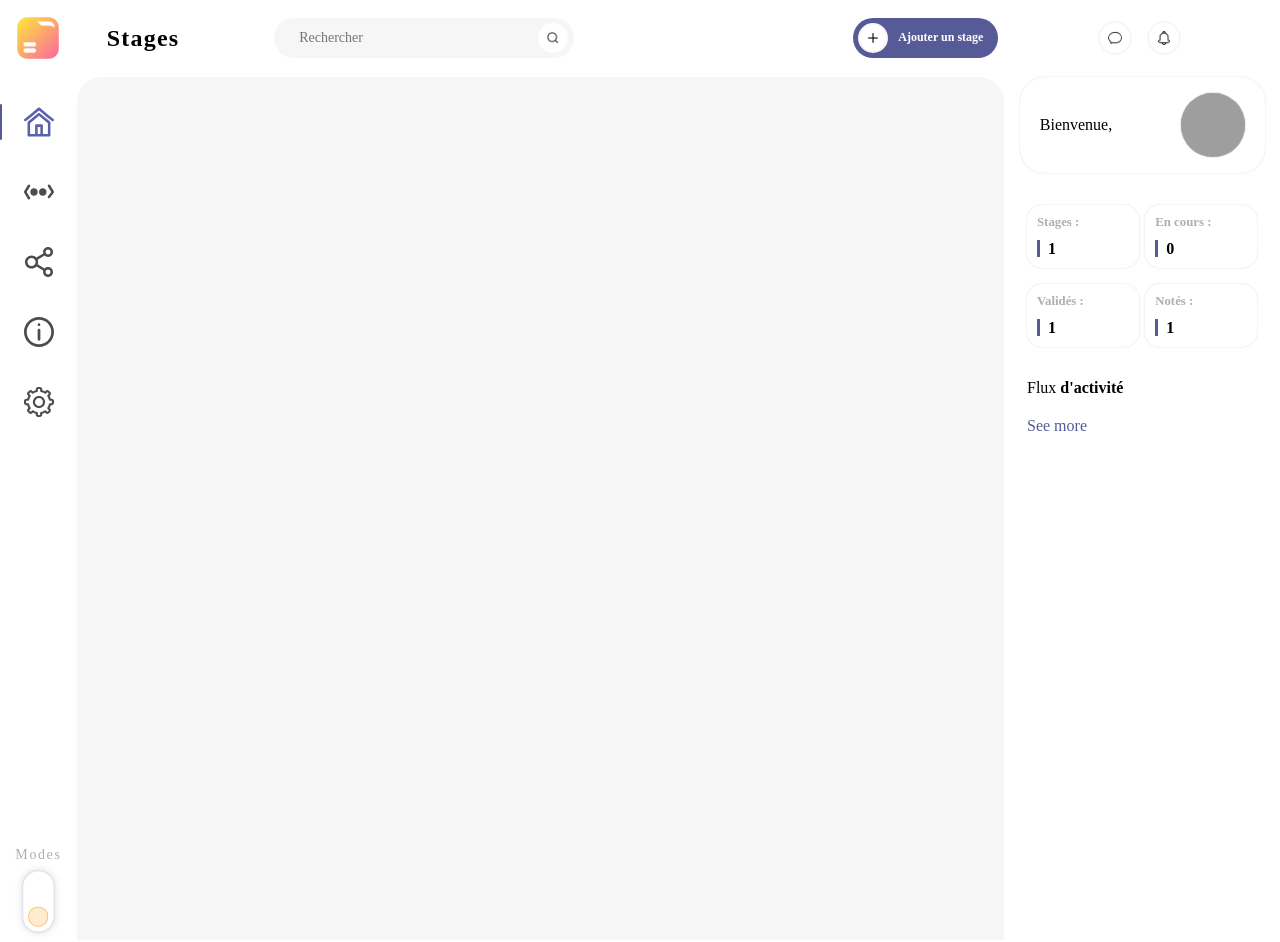
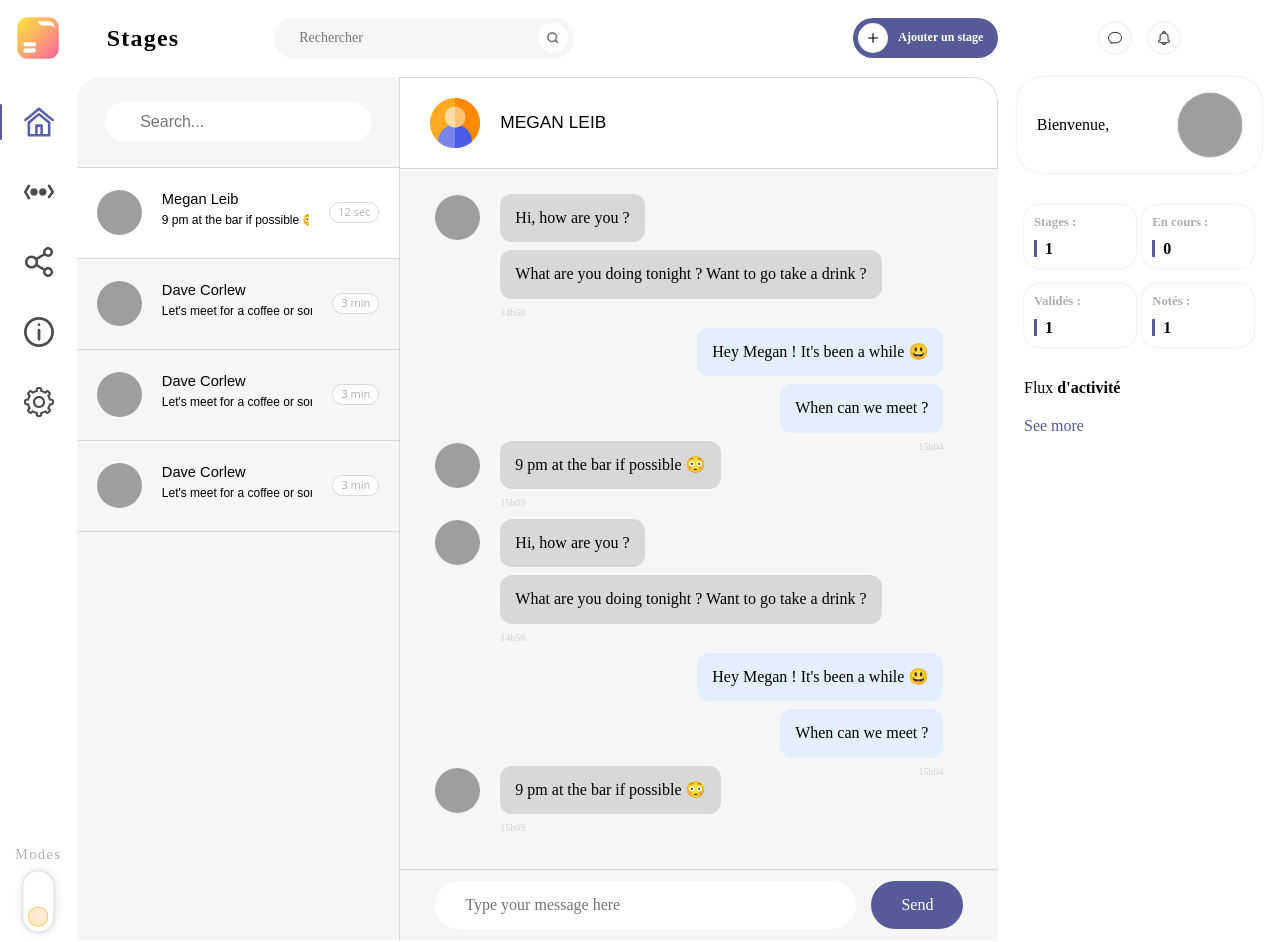
Before and after one commit to OmarDefaoui/internship_manager, a PHP site: page /chat.php in a window 1280 px wide. Run offline with PHP 8.4, Linux system fonts and the light colour scheme; the visitor is signed in with stand-in values (Sample User, id 1); data that the repository does not hold is empty; some libraries are stand-ins or nearby versions; grey boxes are pictures that could not be loaded.

Commit message:
Add chat screen UI

```diff
--- a/front_end/chat/chat.php
+++ b/front_end/chat/chat.php
@@ -185,7 +185,142 @@ if (isset($_SESSION['id'])) {
     <!-- main content -->
     <main>
       <div class="chat_container">
+        <section class="discussions">
+          <div class="discussion search">
+            <div class="searchbar">
+              <i class="fa fa-search" aria-hidden="true"></i>
+              <input type="text" placeholder="Search..."></input>
+            </div>
+          </div>
 
+          <div class="discussion message-active">
+            <div class="photo" style="background-image: url(https://images.unsplash.com/photo-1438761681033-6461ffad8d80?ixid=MnwxMjA3fDB8MHxwaG90by1wYWdlfHx8fGVufDB8fHx8&ixlib=rb-1.2.1&auto=format&fit=crop&w=1050&q=80);">
+            </div>
+            <div class="desc-contact">
+              <p class="name">Megan Leib</p>
+              <p class="message">9 pm at the bar if possible 😳</p>
+            </div>
+            <div class="timer">12 sec</div>
+          </div>
+
+          <div class="discussion">
+            <div class="photo" style="background-image: url(http://e0.365dm.com/16/08/16-9/20/theirry-henry-sky-sports-pundit_3766131.jpg?20161212144602);">
+            </div>
+            <div class="desc-contact">
+              <p class="name">Dave Corlew</p>
+              <p class="message">Let's meet for a coffee or something today ?</p>
+            </div>
+            <div class="timer">3 min</div>
+          </div>
+
+          <div class="discussion">
+            <div class="photo" style="background-image: url(http://e0.365dm.com/16/08/16-9/20/theirry-henry-sky-sports-pundit_3766131.jpg?20161212144602);">
+            </div>
+            <div class="desc-contact">
+              <p class="name">Dave Corlew</p>
+              <p class="message">Let's meet for a coffee or something today ?</p>
+            </div>
+            <div class="timer">3 min</div>
+          </div>
+
+          <div class="discussion">
+            <div class="photo" style="background-image: url(http://e0.365dm.com/16/08/16-9/20/theirry-henry-sky-sports-pundit_3766131.jpg?20161212144602);">
+            </div>
+            <div class="desc-contact">
+              <p class="name">Dave Corlew</p>
+              <p class="message">Let's meet for a coffee or something today ?</p>
+            </div>
+            <div class="timer">3 min</div>
+          </div>
+        </section>
+
+        <section class="chat">
+          <div class="header-chat">
+            <img src="../../back_end/assets/images/5.png" alt="image">
+            <p class="name">Megan Leib</p>
+          </div>
+
+          <div class="messages-chat">
+            <div class="message">
+              <div class="photo" style="background-image: url(https://images.unsplash.com/photo-1438761681033-6461ffad8d80?ixid=MnwxMjA3fDB8MHxwaG90by1wYWdlfHx8fGVufDB8fHx8&ixlib=rb-1.2.1&auto=format&fit=crop&w=1050&q=80);">
+                <div class="online"></div>
+              </div>
+              <p class="text"> Hi, how are you ? </p>
+            </div>
+
+            <div class="message text-only">
+              <p class="text"> What are you doing tonight ? Want to go take a drink ?</p>
+            </div>
+
+            <p class="time"> 14h58</p>
+
+            <div class="message text-only">
+              <div class="response">
+                <p class="text"> Hey Megan ! It's been a while 😃</p>
+              </div>
+            </div>
+
+            <div class="message text-only">
+              <div class="response">
+                <p class="text"> When can we meet ?</p>
+              </div>
+            </div>
+
+            <p class="response-time time"> 15h04</p>
+
+            <div class="message">
+              <div class="photo" style="background-image: url(https://images.unsplash.com/photo-1438761681033-6461ffad8d80?ixid=MnwxMjA3fDB8MHxwaG90by1wYWdlfHx8fGVufDB8fHx8&ixlib=rb-1.2.1&auto=format&fit=crop&w=1050&q=80);">
+                <div class="online"></div>
+              </div>
+              <p class="text"> 9 pm at the bar if possible 😳</p>
+            </div>
+
+            <p class="time"> 15h09</p>
+
+            <div class="message">
+              <div class="photo" style="background-image: url(https://images.unsplash.com/photo-1438761681033-6461ffad8d80?ixid=MnwxMjA3fDB8MHxwaG90by1wYWdlfHx8fGVufDB8fHx8&ixlib=rb-1.2.1&auto=format&fit=crop&w=1050&q=80);">
+                <div class="online"></div>
+              </div>
+              <p class="text"> Hi, how are you ? </p>
+            </div>
+
+            <div class="message text-only">
+              <p class="text"> What are you doing tonight ? Want to go take a drink ?</p>
+            </div>
+
+            <p class="time"> 14h58</p>
+
+            <div class="message text-only">
+              <div class="response">
+                <p class="text"> Hey Megan ! It's been a while 😃</p>
+              </div>
+            </div>
+
+            <div class="message text-only">
+              <div class="response">
+                <p class="text"> When can we meet ?</p>
+              </div>
+            </div>
+
+            <p class="response-time time"> 15h04</p>
+
+            <div class="message">
+              <div class="photo" style="background-image: url(https://images.unsplash.com/photo-1438761681033-6461ffad8d80?ixid=MnwxMjA3fDB8MHxwaG90by1wYWdlfHx8fGVufDB8fHx8&ixlib=rb-1.2.1&auto=format&fit=crop&w=1050&q=80);">
+                <div class="online"></div>
+              </div>
+              <p class="text"> 9 pm at the bar if possible 😳</p>
+            </div>
+
+            <p class="time"> 15h09</p>
+          </div>
+
+          <div class="footer-chat">
+            <form action="#" method="post">
+              <input type="text" id="write_message" placeholder="Type your message here" required="required">
+              <input type="submit" name="send_message" id="send_message" value="Send">
+            </form>
+          </div>
+        </section>
       </div>
     </main>
 
--- a/front_end/chat/css/chat.css
+++ b/front_end/chat/css/chat.css
@@ -0,0 +1,238 @@
+main {
+    padding: 0;
+}
+
+.chat_container {
+    width: 100%;
+    height: 100%;
+    display: flex;
+    flex-direction: row;
+}
+
+/* === CONVERSATIONS === */
+
+.chat_container .discussions {
+    width: 35%;
+    overflow: hidden;
+    display: inline-block;
+    border-right: solid 1px var(--color-grey-medium);
+}
+
+.chat_container .discussions .discussion {
+    width: 100%;
+    height: 90px;
+    background-color: var(--color-grey-light);
+    border-bottom: solid 1px var(--color-grey-medium);
+    display: flex;
+    align-items: center;
+    cursor: pointer;
+}
+
+/*          search        */
+
+.chat_container .discussions .search {
+    display: flex;
+    align-items: center;
+    justify-content: center;
+}
+
+.chat_container .discussions .search .searchbar {
+    height: 40px;
+    background-color: var(--color-white);
+    width: 70%;
+    padding: 0 20px;
+    border-radius: 50px;
+    display: flex;
+    align-items: center;
+}
+
+.chat_container .discussions .search .searchbar input {
+    margin-left: 15px;
+    height: 38px;
+    width: 100%;
+    border: none;
+    font-family: 'Montserrat', sans-serif;
+    outline: none;
+}
+
+/* discussion card */
+
+.chat_container .discussions .message-active {
+    background-color: var(--color-white);
+}
+
+.chat_container .discussions .discussion .photo {
+    margin-left: 20px;
+    display: block;
+    width: 45px;
+    height: 45px;
+    background: var(--color-grey-medium);
+    border-radius: 50%;
+    background-position: center;
+    background-size: cover;
+    background-repeat: no-repeat;
+}
+
+.chat_container .desc-contact {
+    height: 43px;
+    flex: 1;
+    white-space: nowrap;
+    overflow: hidden;
+    text-overflow: ellipsis;
+}
+
+.chat_container .discussions .discussion .name {
+    margin: 0 0 0 20px;
+    font-family: 'Montserrat', sans-serif;
+    font-size: 11pt;
+    color: var(--color-black);
+}
+
+.chat_container .discussions .discussion .message {
+    margin: 6px 0 0 20px;
+    font-family: 'Montserrat', sans-serif;
+    font-size: 9pt;
+    color: var(--color-black);
+}
+
+.chat_container .timer {
+    margin: 0 20px;
+    font-family: 'Open Sans', sans-serif;
+    font-size: 11px;
+    padding: 3px 8px;
+    color: var(--color-grey-dark);
+    background-color: var(--color-white);
+    border: 1px solid var(--color-grey-medium);
+    border-radius: 15px;
+}
+
+/*            chat              */
+
+.chat_container .chat {
+    flex: 1;
+    display: flex;
+    flex-direction: column;
+}
+
+.chat_container .header-chat {
+    background-color: var(--color-white);
+    height: 90px;
+    display: flex;
+    align-items: center;
+    border-top: 1px solid var(--color-grey-medium);
+    border-right: 1px solid var(--color-grey-medium);
+    border-bottom: 1px solid var(--color-grey-medium);
+    border-top-right-radius: 25px;
+}
+
+.chat_container .chat .header-chat img {
+    margin-left: 30px;
+    width: 50px;
+    height: 50px;
+    background-position: center;
+    background-size: cover;
+    background-repeat: no-repeat;
+}
+
+.chat_container .chat .header-chat .name {
+    margin-left: 20px;
+    text-transform: uppercase;
+    font-family: 'Montserrat', sans-serif;
+    font-size: 13pt;
+    color: var(--color-black);
+}
+
+/* main chat body */
+
+.chat_container .chat .messages-chat {
+    padding: 25px 35px;
+    flex: 1;
+    overflow-y: auto;
+}
+
+.chat_container .chat .messages-chat .message {
+    display: flex;
+    align-items: center;
+    margin-bottom: 8px;
+}
+
+.chat_container .chat .messages-chat .message .photo {
+    display: block;
+    width: 45px;
+    height: 45px;
+    background: var(--color-grey-medium);
+    border-radius: 50%;
+    background-position: center;
+    background-size: cover;
+    background-repeat: no-repeat;
+}
+
+.chat_container .chat .messages-chat .text {
+    background-color: var(--color-grey-medium);
+    margin: 0 20px;
+    padding: 15px;
+    border-radius: 12px;
+}
+
+.chat_container .text-only {
+    margin-left: 45px;
+}
+
+.chat_container .time {
+    font-size: 10px;
+    color: lightgrey;
+    margin-bottom: 10px;
+    margin-left: 65px;
+}
+
+.chat_container .response-time {
+    float: right;
+    margin-right: 20px;
+}
+
+.chat_container .response {
+    float: right;
+    margin-right: 0px;
+    margin-left: auto;
+}
+
+.chat_container .response .text {
+    background-color: #e3effd !important;
+}
+
+/* chat body footer */
+
+.chat_container .footer-chat {
+    height: 70px;
+    display: flex;
+    align-items: center;
+    border-top: 1px solid var(--color-grey-medium);
+}
+
+.chat_container .footer-chat form {
+    width: 100%;
+    display: flex;
+    align-items: center;
+}
+
+.chat_container .footer-chat #write_message {
+    margin-left: 35px;
+    outline: none;
+    border: none;
+    padding: 15px 30px;
+    border-radius: 50px;
+    flex: 1;
+    background-color: var(--color-white);
+}
+
+.chat_container .footer-chat #send_message {
+    margin-left: 15px;
+    margin-right: 35px;
+    outline: none;
+    border: none;
+    padding: 15px 30px;
+    border-radius: 50px;
+    background-color: var(--color-purple);
+    cursor: pointer;
+    color: var(--color-white);
+}
```
Lines whose indentation alone changed are shown as unchanged.
